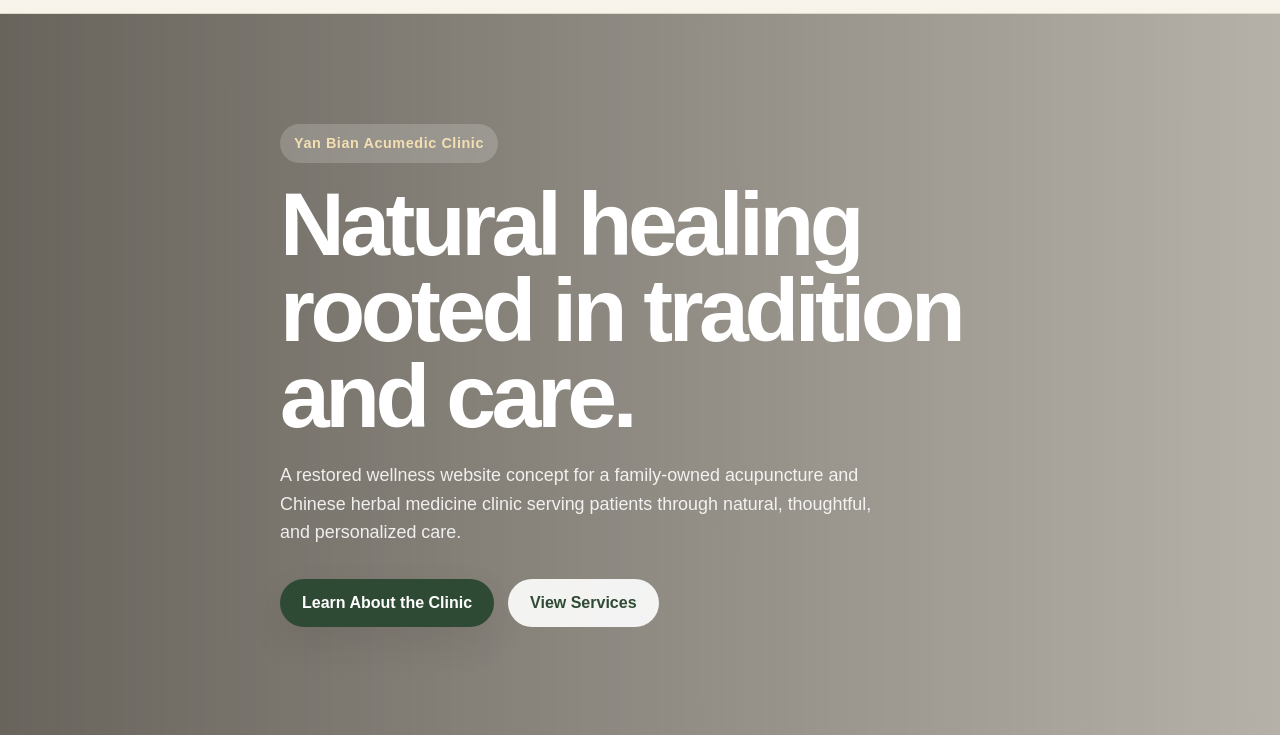
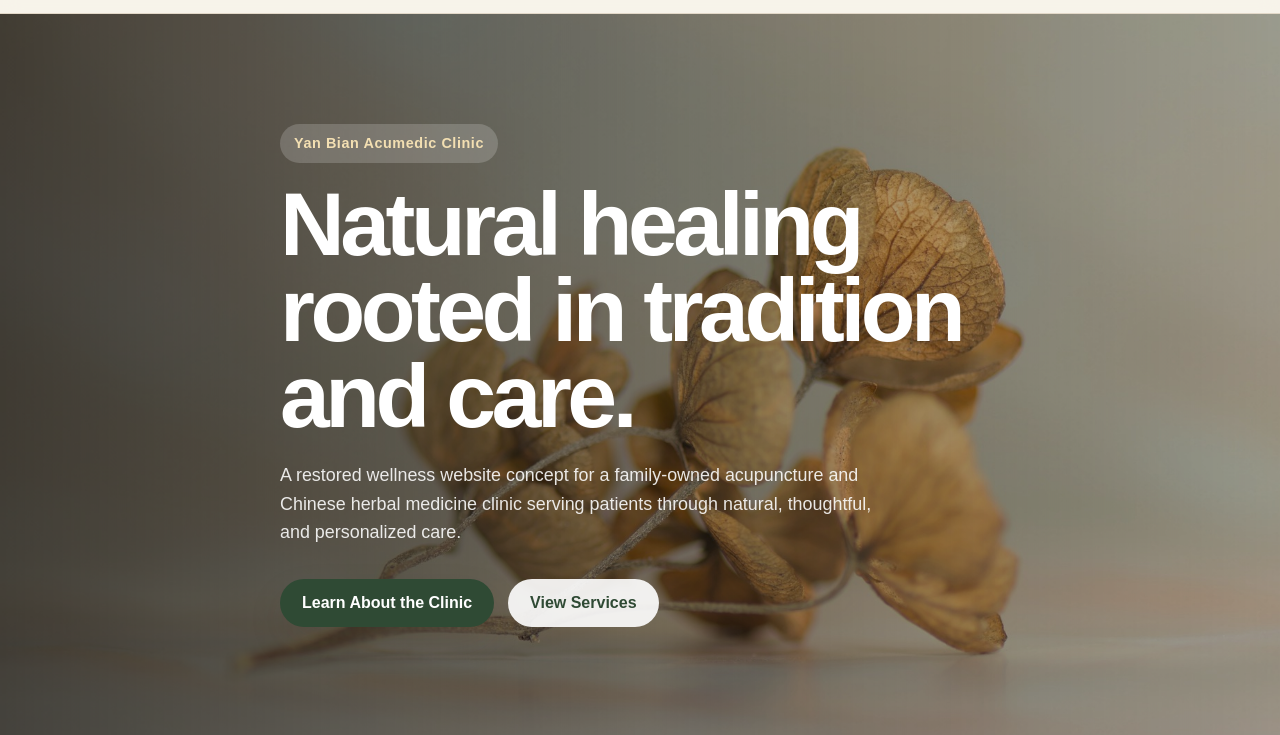
Before and after one commit to flowingcity777/Chinese-Yan-Bian-Herbs, a plain HTML site: page index.html in a window 1280 px wide. Shown: the part 65-800 px from the top of the page. Drawn offline with Linux system fonts and the light colour scheme; files whose address does not match are found by name.

Commit message:
Update hero background gradient and image path

```diff
--- a/assets/css/style.css
+++ b/assets/css/style.css
@@ -103,8 +103,14 @@ a {
   position: absolute;
   inset: 0;
   background:
-    linear-gradient(90deg, rgba(47, 42, 35, 0.72), rgba(47, 42, 35, 0.32)),
-    url("assets/images/background/Home1.jpg") center/cover no-repeat;
+    linear-gradient(
+      90deg,
+      rgba(28, 24, 20, 0.76),
+      rgba(28, 24, 20, 0.48),
+      rgba(28, 24, 20, 0.24)
+    ),
+    url("../images/background/Home1.jpg") center/cover no-repeat;
+
   transform: scale(1.04);
 }
 
```
